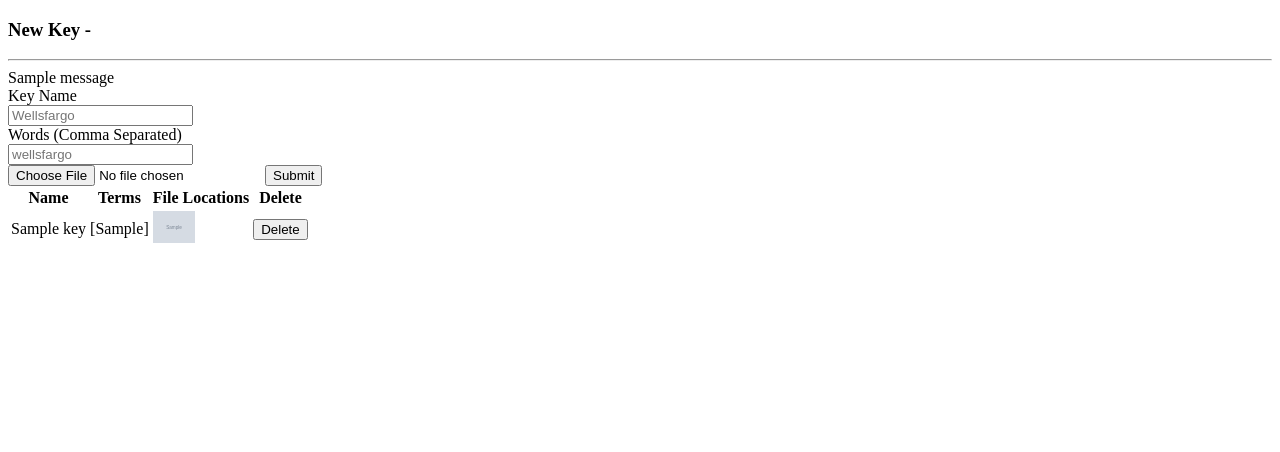
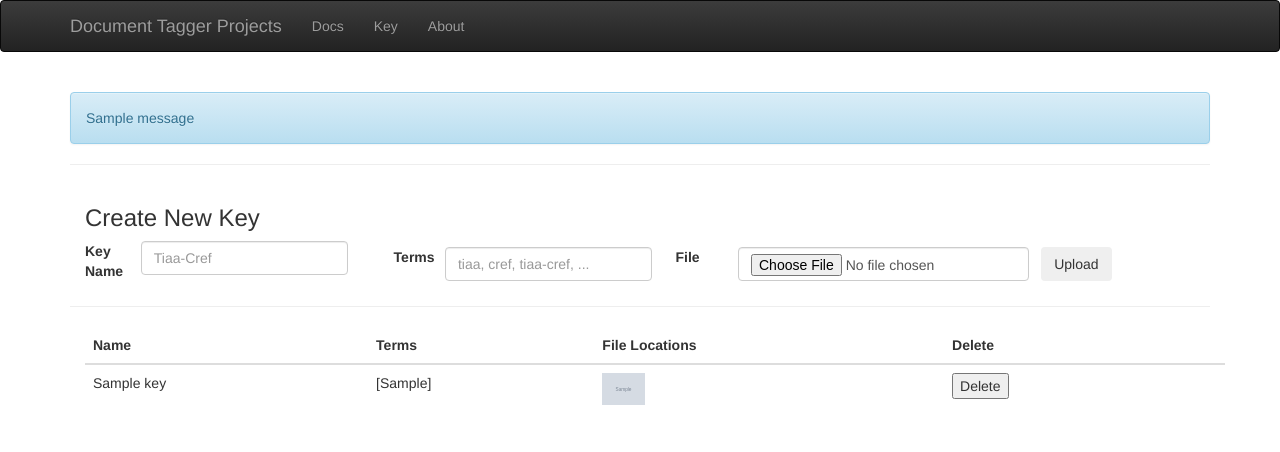
Before and after one commit to bryantravissmith/DocumentOrganizer, a Flask app: page /key in a window 1280 px wide. Shown: the top 452 px of the page. Run offline with Flask 2, Linux system fonts and the light colour scheme; tables that the repository leaves empty hold one stand-in row (values such as "Sample post"); grey boxes marked "Sample" are stand-in pictures; one stand-in notice (Sample message) is shown; some libraries are stand-ins or nearby versions.

Commit message:
finsihed img check on upload and bootstrap

```diff
--- a/flaskapp/app.py
+++ b/flaskapp/app.py
@@ -128,27 +128,52 @@ def get_doc_img_locations(doc):
 	imgs = glob.glob(os.path.join(folder,"*.jpg"))
 	return imgs
 
-def updateMatchesForNewKey(key_id):
-	Key = key.query.filter_by(id=key_id).all()
+def updateImgMatchesForNewKey(key_id):
+	print "Matching Docs for Upload Key Id:{}".format(key_id)
+	Key = key.query.filter_by(id=key_id).first()
 	KeyImg = key_img.query.filter_by(key_id=key_id).all()
 	for Doc in doc.query.all():
-		match = False
-		for doc_image_location in get_doc_img_locations(Doc):
-			for keyImg in KeyImg:
-				if detectKeyInImage(keyImg.file_location, doc_image_location):
-					Doc.keys = Key
-					db.session.commit()
-					match = True
+		if not (Doc in Key.docs):
+			match = False
+			for doc_image_location in get_doc_img_locations(Doc):
+				for keyImg in KeyImg:
+					if detectKeyInImage(keyImg.file_location, doc_image_location):
+						db.session.refresh(Doc)
+						db.session.refresh(Key)
+						if not (Doc in Key.docs):
+							Doc.keys.append(Key)
+							db.session.commit()
+						match = True
+					if match:
+						break
 				if match:
 					break
-			if match:
-				break
 
-def updateMatchesForNewDoc():
-	pass
+def updateImgMatchesForNewDoc(doc_id):
+	print "Matching Keys for Upload Doc Id:{}".format(doc_id)
+	Doc = doc.query.filter_by(id=doc_id).first()
+	Keys = key.query.all()
+	doc_image_locations = get_doc_img_locations(Doc)
+	for Key in Keys:
+		if not (Doc in Key.docs):
+			match = False
+			KeyImg = key_img.query.filter_by(key_id=Key.id).all()
+			for doc_image_location in get_doc_img_locations(Doc):
+				for keyImg in KeyImg:
+					if detectKeyInImage(keyImg.file_location, doc_image_location):
+						db.session.refresh(Doc)
+						db.session.refresh(Key)
+						if not (Doc in Key.docs):
+							Doc.keys.append(Key)
+							db.session.commit()
+						match = True
+					if match:
+						break
+				if match:
+					break
 
 def extractTextInImage(doc_location,doc_id):
-	print doc_id
+	print "Extracting Text for Doc Id:{}".format(doc_id)
 	folder, ending = doc_location.rsplit(".",1)
 	imgs = glob.glob(os.path.join(folder,"*.jpg"))
 	img_text = ""
@@ -161,6 +186,7 @@ def extractTextInImage(doc_location,doc_id):
 	Doc.text = unicode(img_text, "utf-8")
 	db.session.add(Doc)
 	db.session.commit()
+
 
 
 def convertPdfToImage(file_loc,doc_id):
@@ -179,6 +205,17 @@ def convertPdfToImage(file_loc,doc_id):
 				page_image.save(filename=save_location)
 		t1 = threading.Thread(target=extractTextInImage,args=(file_loc,doc_id))
 		t1.start()
+		t2 = threading.Thread(target=updateImgMatchesForNewDoc,args=(doc_id,))
+		t2.start()
+
+@app.route('/')
+def home():
+	return render_template("index.html")
+
+
+@app.route('/about')
+def about():
+	return render_template("index.html")
 
 @app.route('/uploads/docs/<filename>')
 def send_doc(filename):
@@ -188,17 +225,24 @@ def send_doc(filename):
 def send_key(filename):
     return send_from_directory(os.path.join(UPLOAD_FOLDER,"keys"), filename)
 
+@app.route('/doc/<doc_id>/text', methods = ['GET'])
+def show_doc_text(doc_id):
+	Doc = doc.query.filter_by(id=int(doc_id)).first()
+	return render_template("text.html",text=Doc.text)
+
 @app.route('/doc/<doc_id>',methods = ['GET','POST'])
 def delete_doc(doc_id):
 	if request.method == 'POST':
 		if not request.form['delete']:
-			return redirect(url_for('show_all'))
+			return redirect(url_for('show_all_docs'))
 		docToDelete = doc.query.filter_by(id=int(doc_id)).first()
 		if os.path.exists(docToDelete.file_location):
 			os.remove(docToDelete.file_location)
 		directory = docToDelete.file_location.rsplit('.',1)[0]
 		if os.path.isdir(directory):
 			shutil.rmtree(directory)
+		docToDelete.keys = []
+		db.session.commit()
 		db.session.delete(docToDelete)
 		db.session.commit()
 	return redirect(url_for('show_all_docs'))
@@ -210,7 +254,10 @@ def delete_key(key_id):
 			return redirect(url_for('show_all'))
 		keyToDelete = key.query.filter_by(id=int(key_id)).first()
 		for keyImg in keyToDelete.imgs:
-			os.remove(keyImg.file_location)
+			if os.path.exists(keyImg.file_location):
+				os.remove(keyImg.file_location)
+		keyToDelete.docs = []
+		db.session.commit()
 		db.session.delete(keyToDelete)
 		db.session.commit()
 	return redirect(url_for('show_all_keys'))
@@ -262,7 +309,7 @@ def show_all_keys():
 			Key.imgs = imgs
 			db.session.add(Key)
 			db.session.commit()
-			t = threading.Thread(target=updateMatchesForNewKey,args=(Key.id,))
+			t = threading.Thread(target=updateImgMatchesForNewKey,args=(Key.id,))
 			t.start()
 			flash('Record was successfully added')
 			return redirect(url_for('show_all_keys'))
--- a/flaskapp/templates/index.html
+++ b/flaskapp/templates/index.html
@@ -1,57 +1,43 @@
 <!DOCTYPE html>
-<html lang = "en">
-   <head></head>
-   <body>
-      <h3>New Key - </h3>
-      <hr/>
+<html>
+  <head>
+    <title>Document Tagger Project</title>
+    <meta name="viewport" content="width=device-width, initial-scale=1.0">
+    <!-- Latest compiled and minified CSS -->
+	<link rel="stylesheet" href="https://maxcdn.bootstrapcdn.com/bootstrap/3.3.6/css/bootstrap.min.css" integrity="sha384-1q8mTJOASx8j1Au+a5WDVnPi2lkFfwwEAa8hDDdjZlpLegxhjVME1fgjWPGmkzs7" crossorigin="anonymous">
 
-      {%- for category, message in get_flashed_messages(with_categories = true) %}
-         <div class = "alert alert-danger">
-            {{ message }}
-         </div>
-      {%- endfor %}
-
-      <form action = "{{ request.path }}" method = "post" enctype="multipart/form-data">
-         <label for = "name">Key Name</label><br>
-         <input type = "text" name = "name" placeholder = "Wellsfargo" /><br>
-         <label for = "text">Words (Comma Separated)</label><br>
-         <input type = "text" name = "text" placeholder = "wellsfargo" /><br>
-         <input type=file name=file>
-         <input type = "submit" value = "Submit" />
-      </form>
-
-      <table>
-         <thead>
-            <tr>
-               <th>Name</th>
-               <th>Terms</th>
-               <th>File Locations</th>
-               <th>Delete<th>
-            </tr>
-         </thead>
-
-         <tbody>
-            {% for key in keys %}
-               <tr>
-                  <td>{{ key.name }}</td>
-                  <td>{{ key.terms }}
-
-                  </td>
-                  <td>
-                   {% for img in key.imgs %}
-                     <img src="{{request.url_root}}{{img}}" style="height:32px;"/>
-                   {% endfor %}
-                </td>
-                <td>
-                  <form method="POST" action = "{{ request.path }}/{{ key.id }}">
-                     <input type = "hidden" name='delete' value='delete' />
-                     <input type = "submit" value = "Delete" />
-                  </form>
-               </td>
-               </tr>
-            {% endfor %}
-         </tbody>
-      </table>
-
-   </body>
+	<!-- Optional theme -->
+	<link rel="stylesheet" href="https://maxcdn.bootstrapcdn.com/bootstrap/3.3.6/css/bootstrap-theme.min.css" integrity="sha384-fLW2N01lMqjakBkx3l/M9EahuwpSfeNvV63J5ezn3uZzapT0u7EYsXMjQV+0En5r" crossorigin="anonymous">
+    </style>
+  </head>
+  <body>
+  	<nav class="navbar navbar-inverse">
+      <div class="container">
+        <div class="navbar-header">
+          <button type="button" class="navbar-toggle collapsed" data-toggle="collapse" data-target="#navbar" aria-expanded="false" aria-controls="navbar">
+            <span class="sr-only">Toggle navigation</span>
+            <span class="icon-bar"></span>
+            <span class="icon-bar"></span>
+            <span class="icon-bar"></span>
+          </button>
+          <a class="navbar-brand" href="{{request.url_root}}">Document Tagger Projects</a>
+        </div>
+        <div id="navbar" class="collapse navbar-collapse">
+          <ul class="nav navbar-nav">
+            <li><a href="{{request.url_root}}doc">Docs</a></li>
+            <li><a href="{{request.url_root}}key">Key</a></li>
+            <li><a href="{{request.url_root}}about">About</a></li>
+          </ul>
+        </div><!--/.nav-collapse -->
+      </div>
+    </nav>
+    <div class="container">
+      <br>
+      {% block content %}{% endblock %}
+      <br>
+    </div>
+    <!-- Latest compiled and minified JavaScript -->
+    <script src="http://code.jquery.com/jquery-1.10.2.min.js"></script>
+	<script src="https://maxcdn.bootstrapcdn.com/bootstrap/3.3.6/js/bootstrap.min.js" integrity="sha384-0mSbJDEHialfmuBBQP6A4Qrprq5OVfW37PRR3j5ELqxss1yVqOtnepnHVP9aJ7xS" crossorigin="anonymous"></script>
+  </body>
 </html>
--- a/flaskapp/templates/keys.html
+++ b/flaskapp/templates/keys.html
@@ -1,26 +1,43 @@
-<!DOCTYPE html>
-<html lang = "en">
-   <head></head>
-   <body>
-      <h3>New Key - </h3>
-      <hr/>
+{% extends "index.html" %}
+{% block content %}
 
       {%- for category, message in get_flashed_messages(with_categories = true) %}
-         <div class = "alert alert-danger">
+         <div class = "alert alert-info">
             {{ message }}
          </div>
       {%- endfor %}
-
-      <form action = "{{ request.path }}" method = "post" enctype="multipart/form-data">
-         <label for = "name">Key Name</label><br>
-         <input type = "text" name = "name" placeholder = "Wellsfargo" /><br>
-         <label for = "text">Words (Comma Separated)</label><br>
-         <input type = "text" name = "text" placeholder = "wellsfargo" /><br>
-         <input type=file name=file>
-         <input type = "submit" value = "Submit" />
+      <hr>
+      <div class="container">
+          <h3>Create New Key </h3>
+      <form class="form-inline"  action = "{{ request.path }}" method = "post" enctype="multipart/form-data">
+         <div class="form-group row">
+               <label for = "name" class="col-sm-2 form-control-label">Key Name</label>
+               <div class="col-sm-10">
+                  <input class="form-control" type = "text" name = "name" placeholder = "Tiaa-Cref" />
+               </div>
+            </div>
+             <div class="form-group row">
+               <label for = "name" class="col-sm-2 form-control-label">Terms</label>
+               <div class="col-sm-10">
+                  <input class="form-control" type = "text" name = "text" placeholder = "tiaa, cref, tiaa-cref, ..." />
+               </div>
+            </div>
+            <div class="form-group row">
+               <label class="col-sm-2 form-control-label" for = "name">File</label>
+               <div class="col-sm-10">
+                  <input class="form-control" type=file name=file>
+               </div>
+            </div>
+            <div class="form-group row">
+             <div class="col-sm-offset-2 col-sm-10">
+               <button type="submit" class="btn btn-secondary">Upload</button>
+             </div>
+           </div>
       </form>
-
-      <table>
+      </div>
+      <hr>
+      <div class="container">
+      <table class="table table-inverse">
          <thead>
             <tr>
                <th>Name</th>
@@ -52,6 +69,5 @@
             {% endfor %}
          </tbody>
       </table>
-
-   </body>
-</html>
+   </div>
+{% endblock %}
--- /dev/null
+++ b/flaskapp/templates/text.html
@@ -0,0 +1,6 @@
+{% extends "index.html" %}
+{% block content %}
+<pre>
+	{{text}}
+</pre>
+{% endblock %}
```
Also changed, not shown: flaskapp/templates/docs.html (+39 -22 lines), flaskapp/templates/template.html (added, +90 -0 lines).
